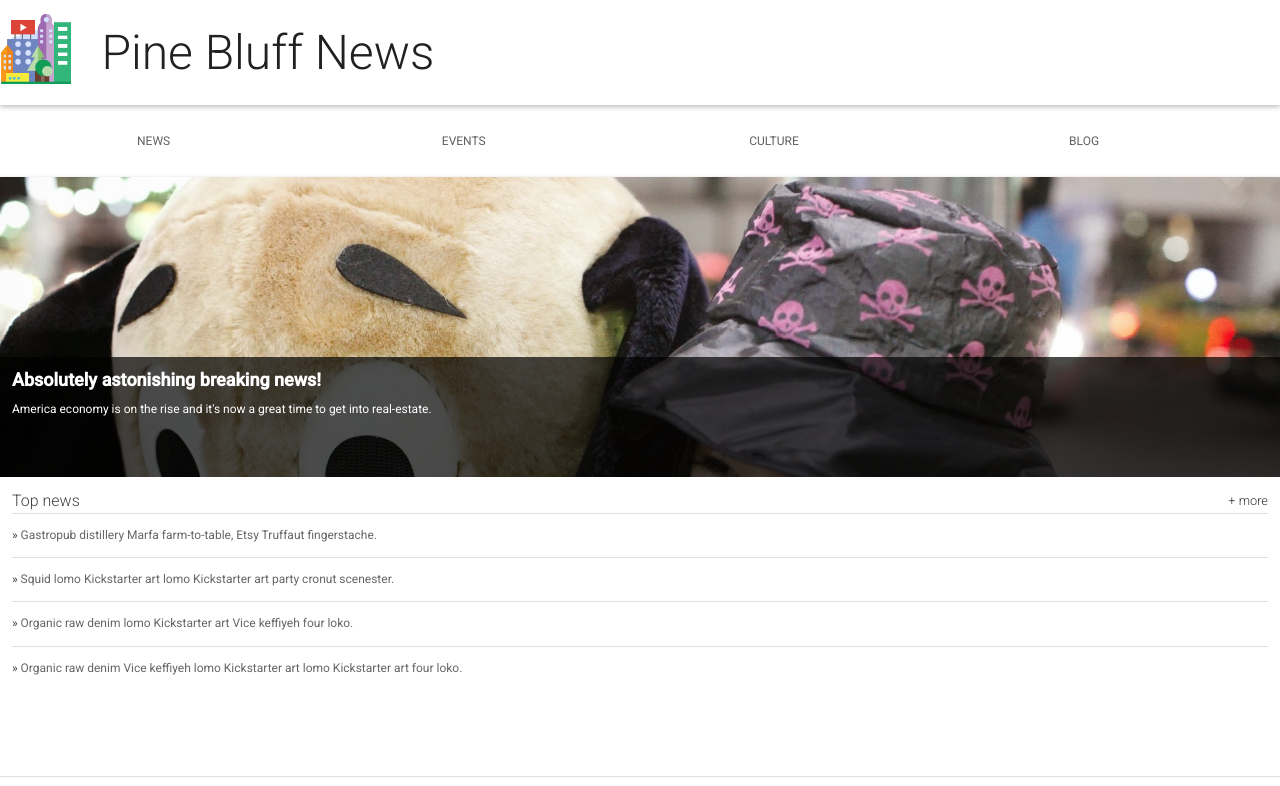
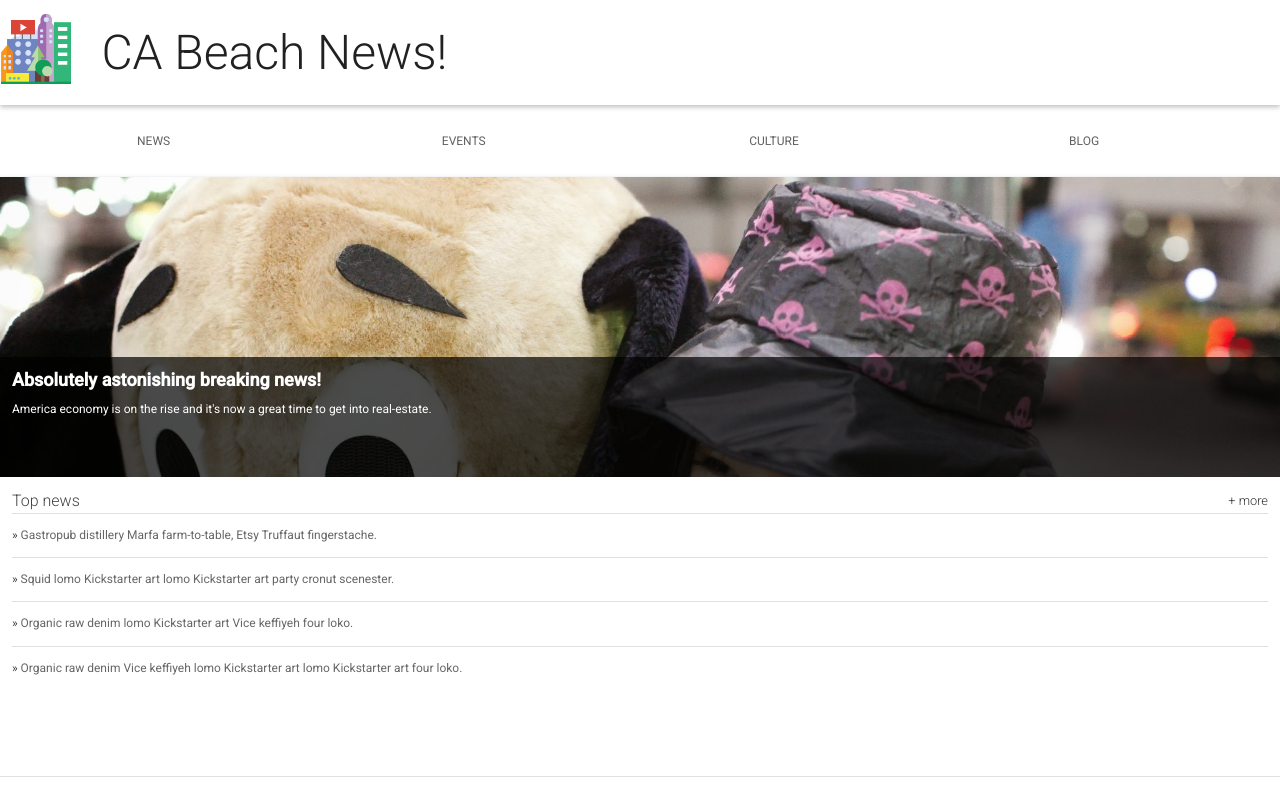
Before and after one commit to McKinnely/UdacityFullStackDeveloper, a plain HTML site: page Fix_It/RWDF L2 Start/Start/index.html in a window 1280 px wide. Shown: the top 786 px of the page. Drawn offline with Linux system fonts and the light colour scheme.

Commit message:
Index Content Update

```diff
--- a/Fix_It/RWDF L2 Start/Start/index.html
+++ b/Fix_It/RWDF L2 Start/Start/index.html
@@ -14,7 +14,7 @@
       <div class="header__inner">
         <img class="header__logo" src="images/city.png" alt="iconic view of a cityscape">
         <h1 class="header__title">
-          Pine Bluff News
+          CA Beach News!
         </h1>
       </div>
     </header>
```
